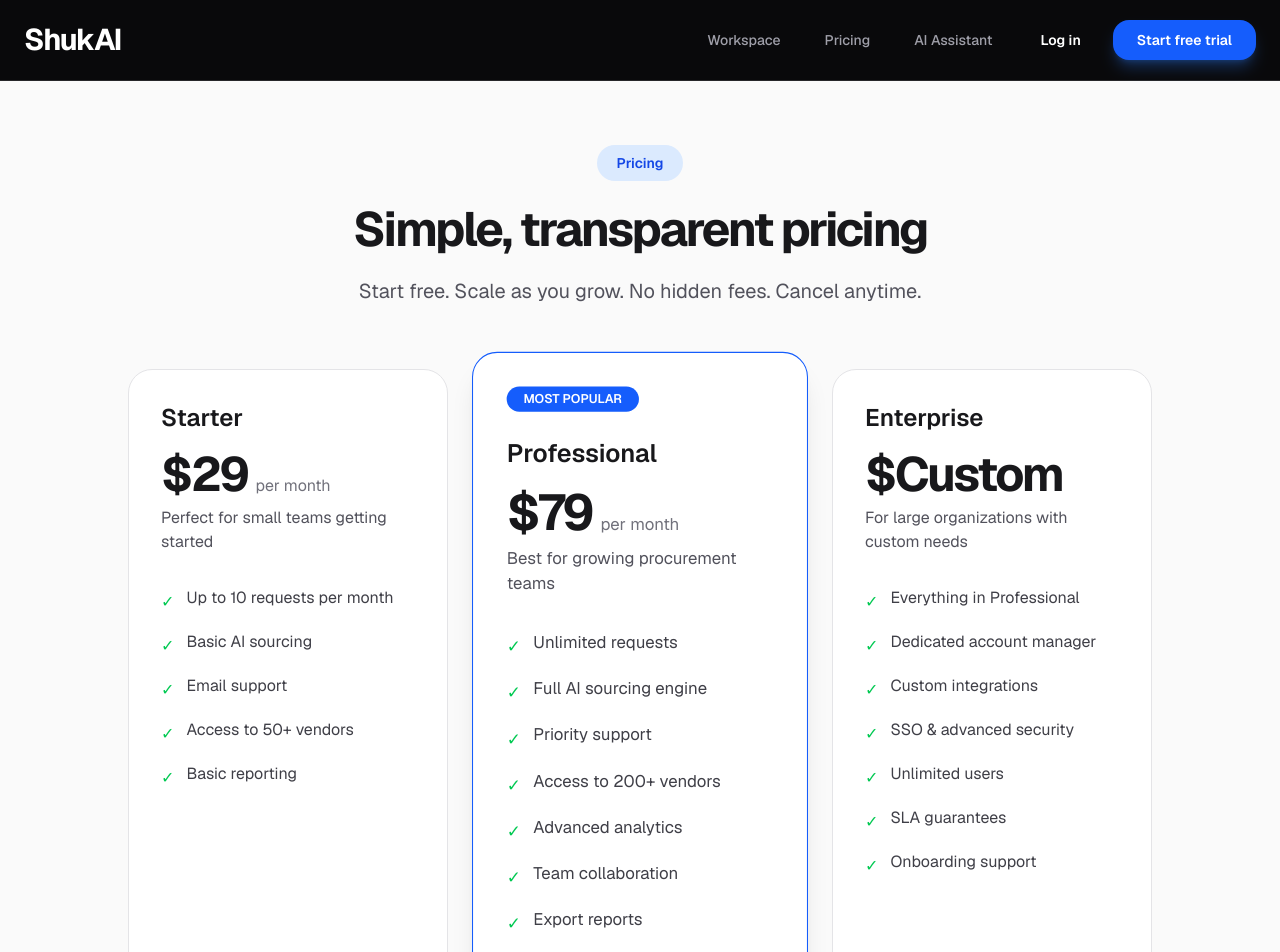
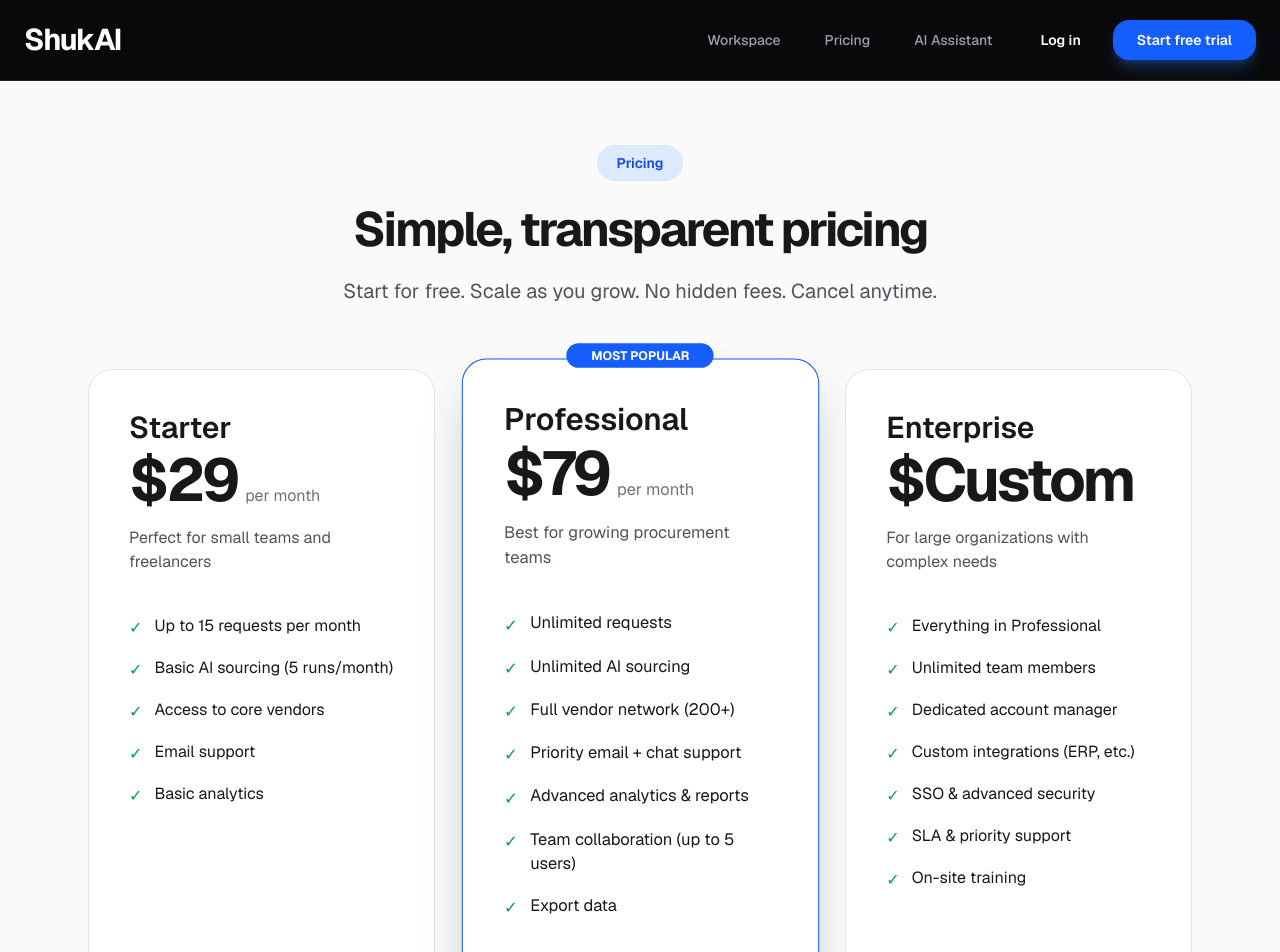
Before and after one commit to Gr33nstonecorp/shuka, a Next.js app: page /pricing in a window 1280 px wide. Shown: the top 952 px of the page. Built offline with nearby package versions, Linux system fonts and the light colour scheme; no server answers.

Commit message:
Update page.tsx

```diff
--- a/app/pricing/page.tsx
+++ b/app/pricing/page.tsx
@@ -7,13 +7,13 @@ const plans = [
     name: "Starter",
     price: "29",
     period: "per month",
-    description: "Perfect for small teams getting started",
+    description: "Perfect for small teams and freelancers",
     features: [
-      "Up to 10 requests per month",
-      "Basic AI sourcing",
+      "Up to 15 requests per month",
+      "Basic AI sourcing (5 runs/month)",
+      "Access to core vendors",
       "Email support",
-      "Access to 50+ vendors",
-      "Basic reporting",
+      "Basic analytics",
     ],
     cta: "Start Free Trial",
     popular: false,
@@ -25,12 +25,12 @@ const plans = [
     description: "Best for growing procurement teams",
     features: [
       "Unlimited requests",
-      "Full AI sourcing engine",
-      "Priority support",
-      "Access to 200+ vendors",
-      "Advanced analytics",
-      "Team collaboration",
-      "Export reports",
+      "Unlimited AI sourcing",
+      "Full vendor network (200+)",
+      "Priority email + chat support",
+      "Advanced analytics & reports",
+      "Team collaboration (up to 5 users)",
+      "Export data",
     ],
     cta: "Start Free Trial",
     popular: true,
@@ -39,15 +39,15 @@ const plans = [
     name: "Enterprise",
     price: "Custom",
     period: "",
-    description: "For large organizations with custom needs",
+    description: "For large organizations with complex needs",
     features: [
       "Everything in Professional",
+      "Unlimited team members",
       "Dedicated account manager",
-      "Custom integrations",
+      "Custom integrations (ERP, etc.)",
       "SSO & advanced security",
-      "Unlimited users",
-      "SLA guarantees",
-      "Onboarding support",
+      "SLA & priority support",
+      "On-site training",
     ],
     cta: "Contact Sales",
     popular: false,
@@ -64,45 +64,47 @@ export default function PricingPage() {
           </div>
           <h1 className="text-5xl font-black tracking-tighter mb-6">Simple, transparent pricing</h1>
           <p className="text-xl text-zinc-600 dark:text-zinc-400 max-w-2xl mx-auto">
-            Start free. Scale as you grow. No hidden fees. Cancel anytime.
+            Start for free. Scale as you grow. No hidden fees. Cancel anytime.
           </p>
         </div>
 
-        <div className="grid md:grid-cols-3 gap-8 max-w-5xl mx-auto">
+        <div className="grid md:grid-cols-3 gap-8">
           {plans.map((plan, index) => (
             <div
               key={index}
-              className={`bg-white dark:bg-zinc-900 border rounded-3xl p-8 flex flex-col ${
-                plan.popular ? "border-blue-600 scale-105 shadow-xl" : "border-zinc-200 dark:border-zinc-800"
+              className={`relative bg-white dark:bg-zinc-900 border rounded-3xl p-10 flex flex-col ${
+                plan.popular
+                  ? "border-blue-600 shadow-2xl scale-[1.03]"
+                  : "border-zinc-200 dark:border-zinc-800"
               }`}
             >
               {plan.popular && (
-                <div className="inline-block bg-blue-600 text-white text-xs font-semibold px-4 py-1 rounded-full mb-6 w-fit">
+                <div className="absolute -top-4 left-1/2 -translate-x-1/2 bg-blue-600 text-white text-xs font-bold px-6 py-1 rounded-full">
                   MOST POPULAR
                 </div>
               )}
 
-              <div className="mb-8">
-                <div className="text-2xl font-semibold">{plan.name}</div>
-                <div className="mt-4 flex items-baseline">
-                  <span className="text-5xl font-black tracking-tighter">${plan.price}</span>
-                  {plan.period && <span className="text-zinc-500 ml-2">{plan.period}</span>}
+              <div className="mb-10">
+                <div className="text-3xl font-semibold mb-1">{plan.name}</div>
+                <div className="flex items-baseline">
+                  <span className="text-6xl font-black tracking-tighter">${plan.price}</span>
+                  {plan.period && <span className="ml-2 text-zinc-500">{plan.period}</span>}
                 </div>
-                <div className="text-zinc-600 dark:text-zinc-400 mt-2">{plan.description}</div>
+                <p className="text-zinc-600 dark:text-zinc-400 mt-4">{plan.description}</p>
               </div>
 
-              <ul className="space-y-4 mb-10 flex-1">
+              <ul className="space-y-4 mb-12 flex-1">
                 {plan.features.map((feature, i) => (
                   <li key={i} className="flex items-start gap-3">
-                    <span className="text-green-500 mt-1">✓</span>
-                    <span className="text-zinc-700 dark:text-zinc-300">{feature}</span>
+                    <span className="text-green-600 mt-0.5">✓</span>
+                    <span>{feature}</span>
                   </li>
                 ))}
               </ul>
 
               <Link
                 href={plan.popular ? "/login?next=/pricing" : "/login"}
-                className={`block text-center py-4 rounded-2xl font-semibold transition ${
+                className={`block text-center py-4 rounded-2xl font-semibold transition text-lg ${
                   plan.popular
                     ? "bg-blue-600 hover:bg-blue-700 text-white"
                     : "bg-zinc-900 hover:bg-black text-white"
@@ -114,9 +116,9 @@ export default function PricingPage() {
           ))}
         </div>
 
-        <div className="text-center mt-16 text-zinc-500">
-          All plans include secure payments via Stripe. Questions?
-          <Link href="/contact" className="text-blue-600 hover:underline ml-1">Contact us</Link>
+        <div className="mt-20 text-center text-zinc-500">
+          All plans include secure payments via Stripe.<br />
+          Have questions? <Link href="/contact" className="text-blue-600 hover:underline">Contact sales</Link>
         </div>
       </div>
     </main>
```
